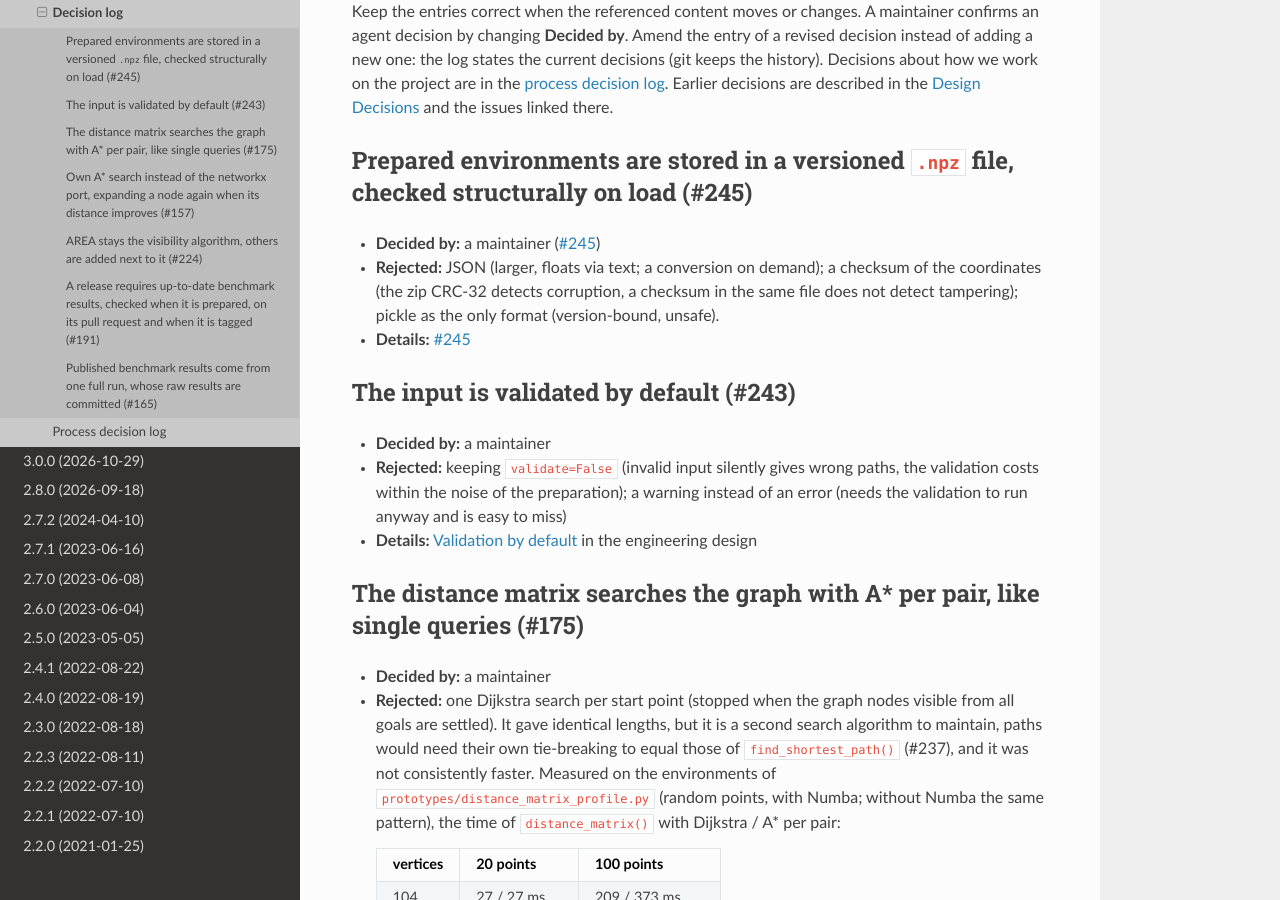
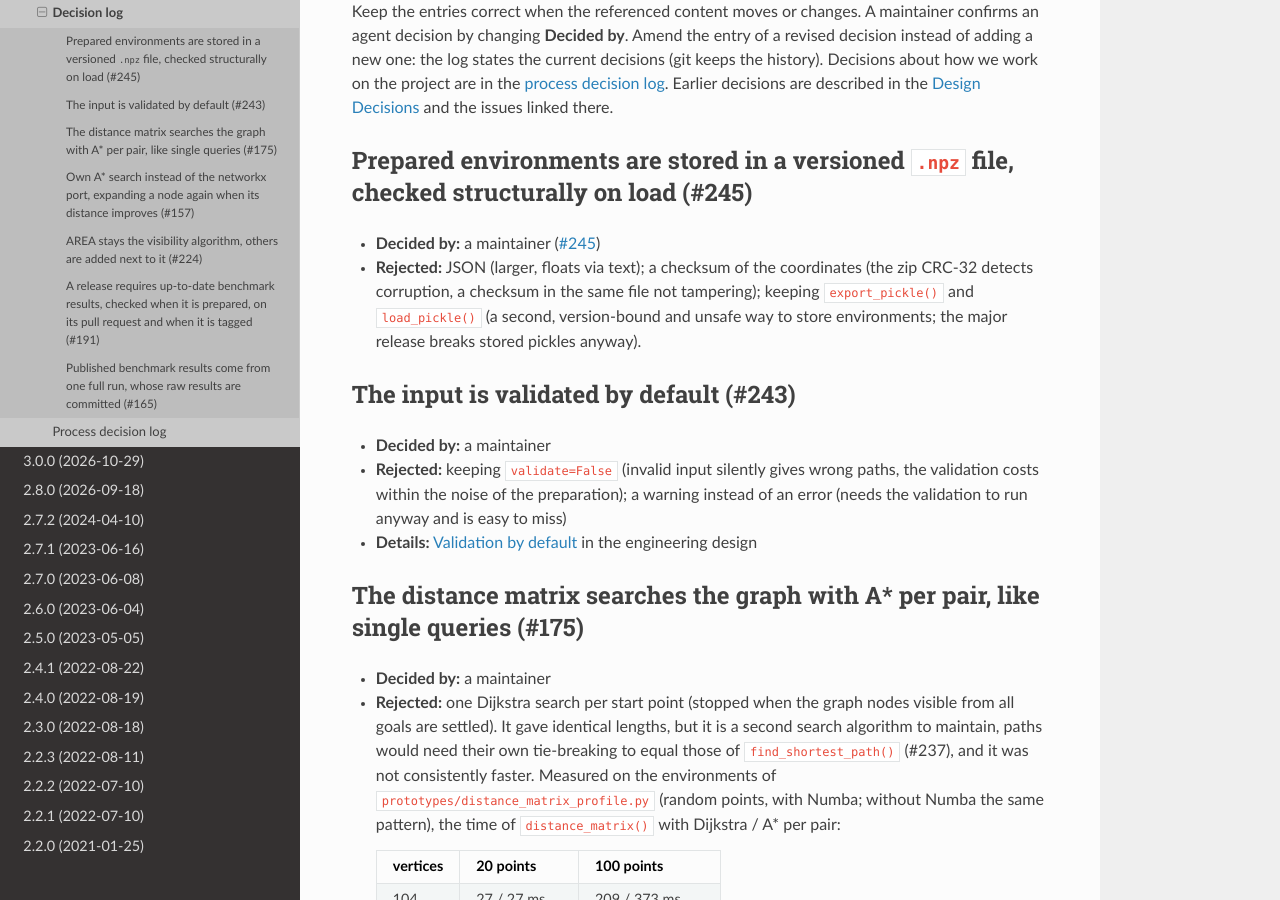
Before and after one commit to jannikmi/extremitypathfinder, a Sphinx documentation site: the page built from docs/contributing/decisions.md, in a window 1280 px wide and 900 px high, scrolled down 558 px. Built offline with Sphinx 7.4.7 and the Read the Docs theme 3.1.0, drawn with Linux system fonts in a browser that asks for light colours.

Commit message:
docs: the decision of #245 includes removing export_pickle() and load_pickle()
Co-Authored-By: Claude Sonnet 5.5 <noreply@anthropic.com>
Claude-Session: https://claude.ai/code/session_01XJqV786abjhwWvvVpFRsVh

```diff
--- a/docs/contributing/decisions.md
+++ b/docs/contributing/decisions.md
@@ -28,10 +28,10 @@ Earlier decisions are described in the {ref}`Design Decisions <design_decisions>
 ## Prepared environments are stored in a versioned `.npz` file, checked structurally on load (#245)
 
 - **Decided by:** a maintainer ([#245](https://github.com/jannikmi/extremitypathfinder/issues/245))
-- **Rejected:** JSON (larger, floats via text; a conversion on demand); a checksum of the coordinates
-  (the zip CRC-32 detects corruption, a checksum in the same file does not detect tampering);
-  pickle as the only format (version-bound, unsafe).
-- **Details:** [#245](https://github.com/jannikmi/extremitypathfinder/issues/245)
+- **Rejected:** JSON (larger, floats via text); a checksum of the coordinates
+  (the zip CRC-32 detects corruption, a checksum in the same file not tampering); keeping `export_pickle()` and
+  `load_pickle()` (a second, version-bound and unsafe way to store environments;
+  the major release breaks stored pickles anyway).
 
 ## The input is validated by default (#243)
 
```
